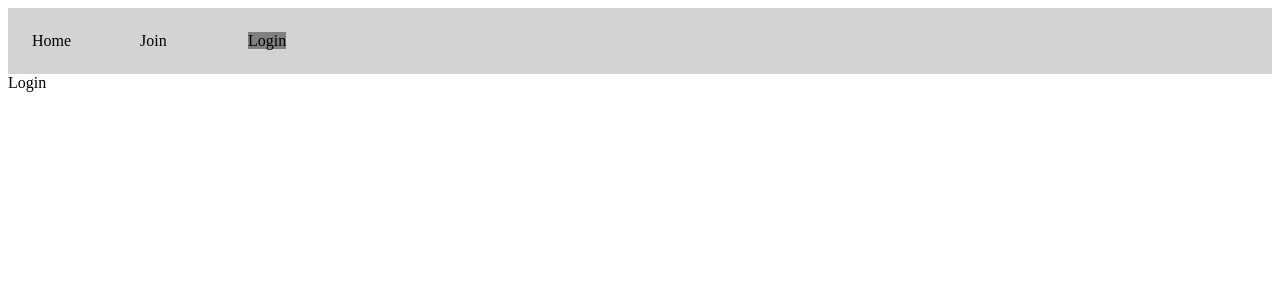
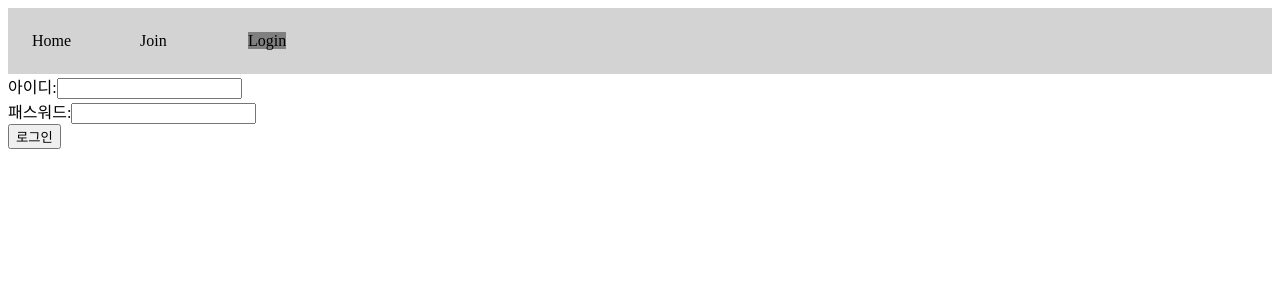
Before and after one commit to zkdlu/Mall-Mall, a React (Create React App) app in the folder front/mnm/: page /login in a window 1280 px wide. Shown: the top 300 px of the page. Built offline with nearby package versions, Linux system fonts and the light colour scheme.

Commit message:
회원가입, 로그인 화면

```diff
--- a/front/mnm/src/App.js
+++ b/front/mnm/src/App.js
@@ -19,7 +19,6 @@ class App extends Component {
       </BrowserRouter>
     )
   }
-
 }
 
 export default App;
--- a/front/mnm/src/components/Layout.js
+++ b/front/mnm/src/components/Layout.js
@@ -7,12 +7,8 @@ class Layout extends Component {
     render() {
         return (
             <div>
-                <div>
-                    <Header/>
-                </div>
-                <div>
-                    <Container item={this.props.children} />
-                </div>
+                <Header />
+                <Container item={this.props.children} />
             </div>
         )
     }
--- a/front/mnm/src/components/pages/Join.js
+++ b/front/mnm/src/components/pages/Join.js
@@ -1,20 +1,99 @@
 import React, { Component } from 'react';
 import axios from 'axios';
 
+const API_URL = "http://localhost:8080/join";
+
 class Join extends Component {
-    checkOverlap = () => {
-        axios.get("http://localhost:8080/join?user_id=zkdlu")
-            .then(res => { console.log(res);})
+    state = {
+        overlap: false,
+        userId: '',
+        password: '',
+        checkedId: '',
+        gender:'',
+        homeAddress:'',
+        phoneNum:''
+    }
+
+    checkOverlap = async () => {
+        const result = await axios.get(API_URL + '?user_id=' + this.state.userId)
+            .then(res => {
+                const id = this.state.userId;
+                this.setState({
+                    overlap: res.data,
+                    checkedId: id
+                })
+            })
             .catch(res => console.log(res));
+    }
+
+    join = async() => {
+        const result = await axios.post(API_URL, {
+                user_id: this.state.userId,
+                passwd: this.state.password,
+                gender: this.state.gender === "Male" ? 1 : 0,
+                home_address: this.state.homeAddress,
+                phone_number: this.state.phoneNum
+        }).then(res => {
+            if (res.data === true) {
+                alert('회원가입 성공');
+            } else {
+                alert('회원가입 실패');
+            }
+            console.log(res);
+        })
+    }
+
+    handleChangeInput = (e) => {
+        const value = e.target.value;
+        this.setState({
+            [e.target.name]: value
+        });
     }
 
     render() {
         return (
             <div>
-                <div>아이디: <input type='text' width='100'/></div>
-                <div>패스워드: <input type='password' width='100'/></div>
+                <div>아이디:
+                    <input type='text' width='100'
+                        name='userId'
+                        value={this.state.userId}
+                        onChange={this.handleChangeInput}/>
+                </div>
+                <div>패스워드:
+                    <input type='password' width='100'
+                        name='password'
+                        value={this.state.password}
+                        onChange={this.handleChangeInput}/>
+                </div>
+                <div>성별:
+                    <input type='radio' width='100'
+                        name='gender'
+                        value="Male"
+                        onChange={this.handleChangeInput}/>남
+                    <input type='radio' width='100'
+                        name='gender'
+                        value="Female"
+                        onChange={this.handleChangeInput}/>여
+                </div>
+                <div>주소:
+                    <input type='text' width='100'
+                        name='homeAddress'
+                        value={this.state.homeAddress}
+                        onChange={this.handleChangeInput}/>
+                </div>
+                <div>핸드폰:
+                    <input type='text' width='100'
+                        name='phoneNum'
+                        value={this.state.phoneNum}
+                        onChange={this.handleChangeInput}/>
+                </div>
                 <input type='button' value='중복확인' onClick={this.checkOverlap}/>
-                <input type='button' value='회원가입'/>
+                <input type='button' value='회원가입' onClick={this.join}/>
+                <div>
+                    {
+                        this.state.overlap ? this.state.checkedId + ' 중복임' : this.state.checkedId + ' 중복 아님'
+                    }
+                </div>
             </div>
         )
     }
--- a/front/mnm/src/components/pages/Login.js
+++ b/front/mnm/src/components/pages/Login.js
@@ -1,10 +1,50 @@
 import React, { Component } from 'react';
+import axios from 'axios';
+
+const API_URL = "http://localhost:8080/login";
 
 class Login extends Component {
+    state = {
+        userId: '',
+        password: ''
+    }
+
+    handleChangeInput = (e) => {
+        const value = e.target.value;
+        this.setState({
+            [e.target.name]: value
+        });
+    }
+
+    login = async () => {
+        const result = await axios.post(API_URL, {
+            user_id: this.state.userId,
+            passwd: this.state.password
+        }).then(res => {
+            if (res.data === true) {
+                alert('로그인 성공');
+            } else {
+                alert('로그인 실패');
+            }
+        })
+    }
+
     render() {
         return (
             <div>
-                Login
+                 <div>아이디:
+                    <input type='text' width='100'
+                        name='userId'
+                        value={this.state.userId}
+                        onChange={this.handleChangeInput}/>
+                </div>
+                <div>패스워드:
+                    <input type='password' width='100'
+                        name='password'
+                        value={this.state.password}
+                        onChange={this.handleChangeInput}/>
+                </div>
+                <input type='button' value='로그인' onClick={this.login}/>
             </div>
         )
     }
```
